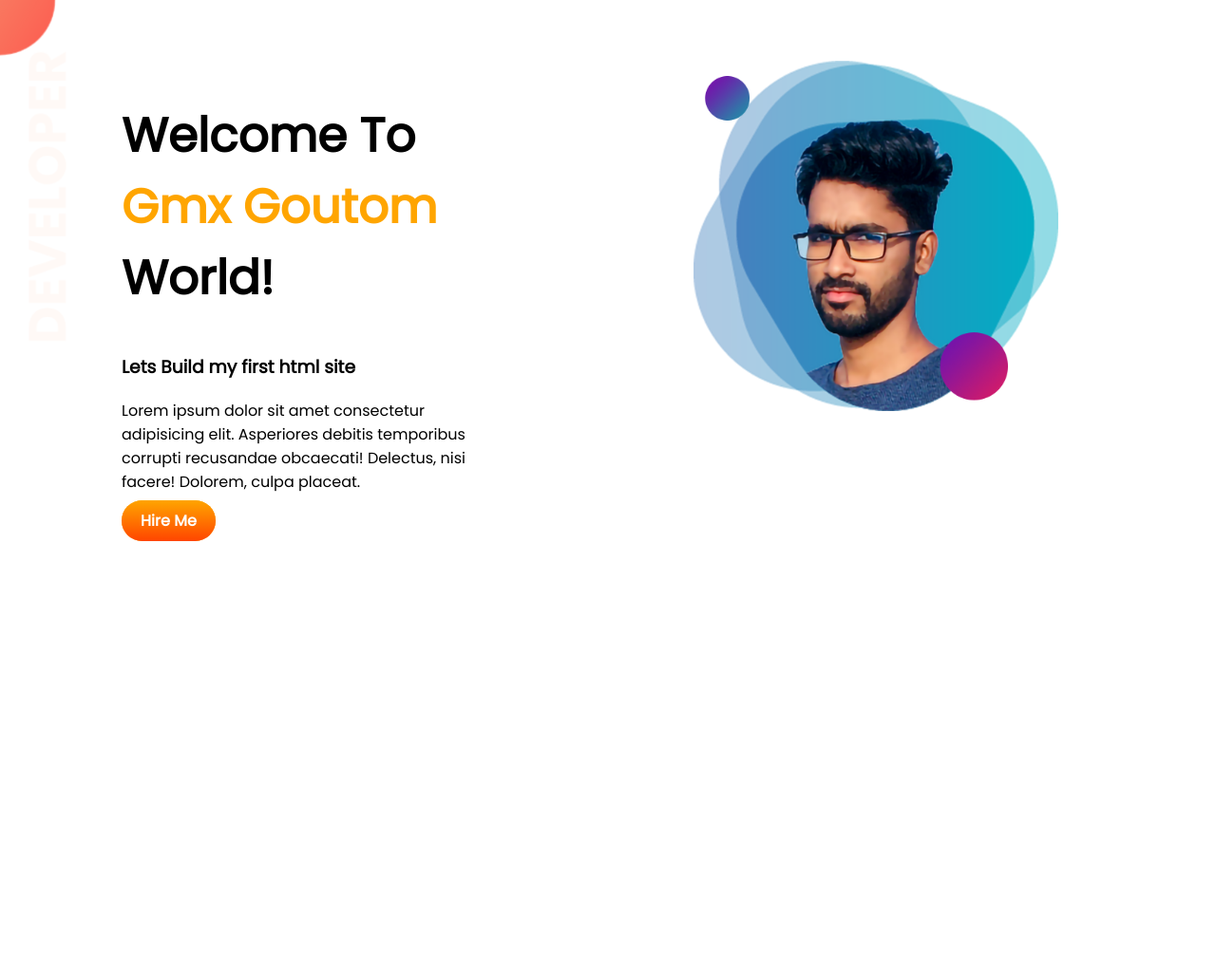
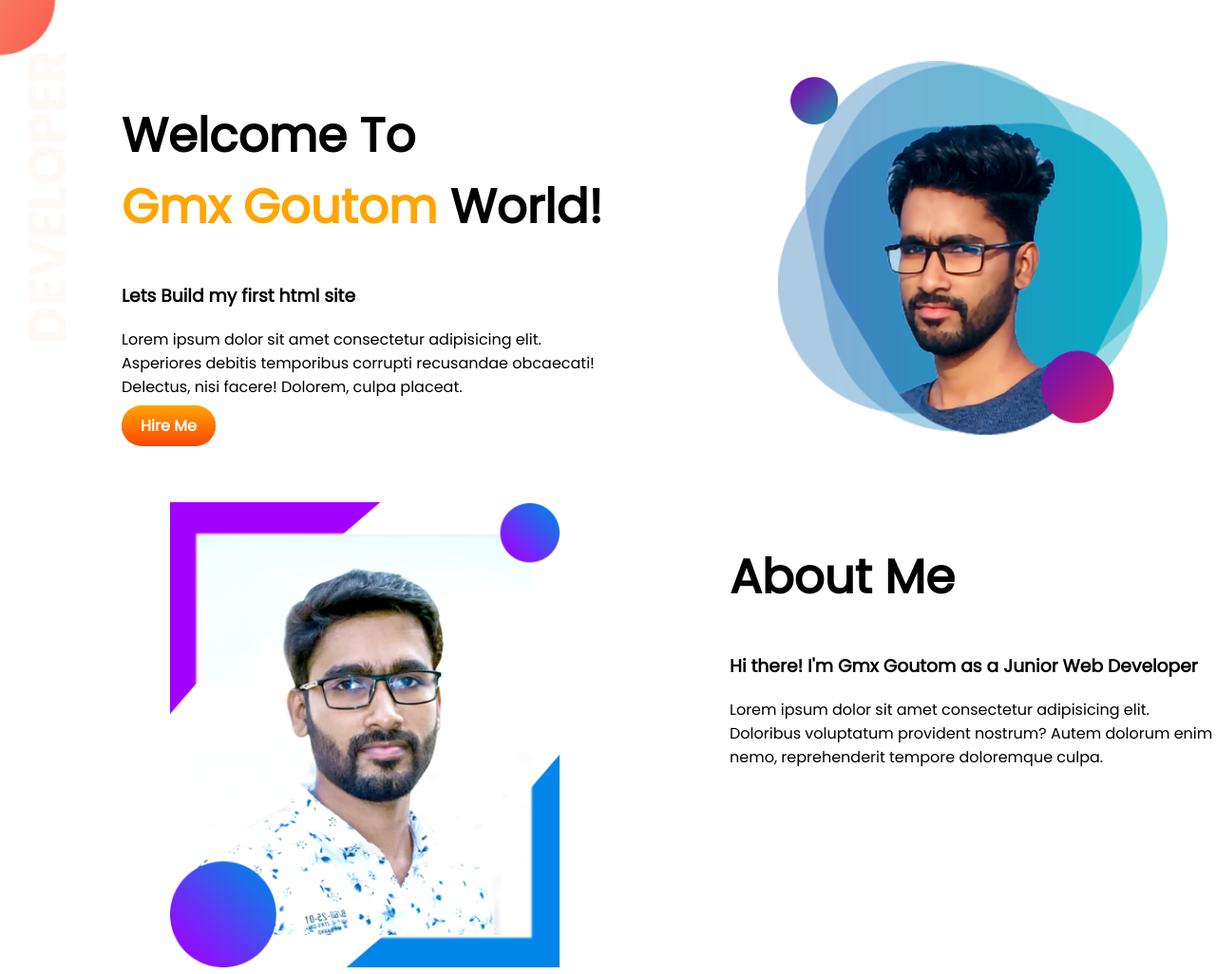
Before and after one commit to gmxgoutom/portfolio, a plain HTML site: page index.html in a window 1280 px wide. Shown: the whole page at 95% size. Before the commit the page ends 800 px from the top, so only its background shows below. Drawn offline with Linux system fonts and the light colour scheme.

Commit message:
Section2

```diff
--- a/index.html
+++ b/index.html
@@ -32,6 +32,20 @@
     </section>
 
 
+    <section class="about-me">
+
+        <div class="half-width">
+            <img src="images/gmx2.png" alt="about-me">
+
+        </div>
+
+        <div class="half-width">
+            <h1>About Me</h1>
+            <h3>Hi there! I'm Gmx Goutom as a Junior Web Developer</h3>
+            <p>Lorem ipsum dolor sit amet consectetur adipisicing elit. Doloribus voluptatum provident nostrum? Autem
+                dolorum enim nemo, reprehenderit tempore doloremque culpa.</p>
+        </div>
+    </section>
 
 </body>
 
--- a/style.css
+++ b/style.css
@@ -16,11 +16,11 @@ section{
     width: 50%;
     margin-top: 5%;
     padding-left: 10%;
-    padding-right: 10%;
+
 }
 .half-width img{
-    width: 100%;
-    margin-left: -10%;
+    width: 80%;
+    margin-left: 10%;
 
 }
 .hire-button{
```
Also changed, not shown: images/gmx2.png (added).
